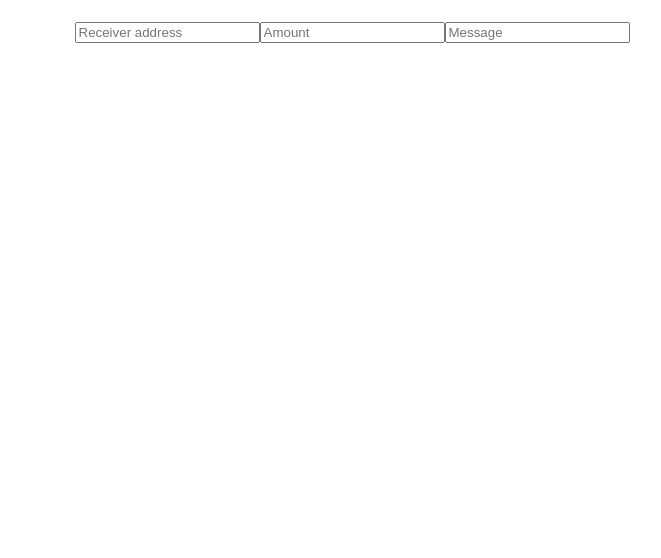
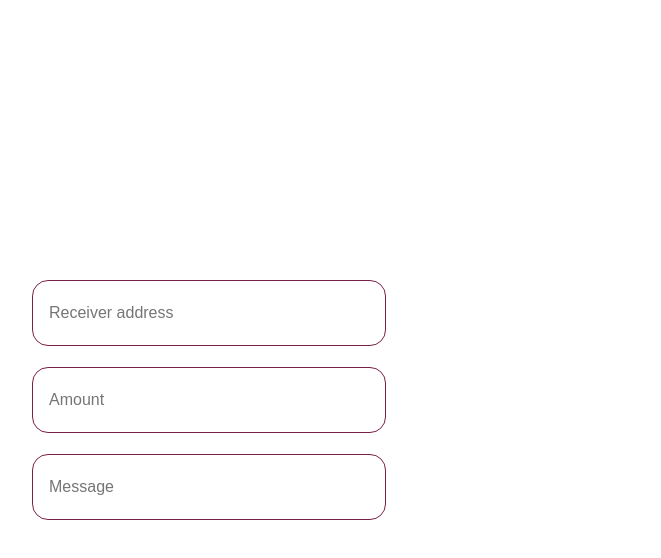
Before and after one commit to byteab/casper-qr, a React (Vite) app: page / in a window 1280 px wide. Shown: the top 558 px of the page, without its empty margins (288-949 px from the left). Built offline with nearby package versions, Linux system fonts and the light colour scheme.

Commit message:
styled components with some styles

```diff
--- a/package.json
+++ b/package.json
@@ -10,11 +10,13 @@
     "debounce": "^1.2.1",
     "react": "^17.0.0",
     "react-dom": "^17.0.0",
-    "react-qr-code": "^2.0.2"
+    "react-qr-code": "^2.0.2",
+    "styled-components": "^5.3.1"
   },
   "devDependencies": {
     "@types/react": "^17.0.0",
     "@types/react-dom": "^17.0.0",
+    "@types/styled-components": "^5.1.14",
     "@vitejs/plugin-react": "^1.0.0",
     "typescript": "^4.3.2",
     "vite": "^2.5.4"
--- a/src/App.css
+++ b/src/App.css
@@ -1,42 +1,31 @@
 .App {
-  text-align: center;
+  width: 100vw;
+  height: 100vh;
+  display: flex;
+  justify-content: center;
+  align-items: center;
 }
-
-.App-logo {
-  height: 40vmin;
-  pointer-events: none;
+.qrAndFormContainer {
+  width: 50%;
+  height: 50%;
+  display: flex;
+  flex-direction: row;
+  justify-content: space-between;
+  align-items: center;
 }
-
-@media (prefers-reduced-motion: no-preference) {
-  .App-logo {
-    animation: App-logo-spin infinite 20s linear;
-  }
-}
-
-.App-header {
-  background-color: #282c34;
-  min-height: 100vh;
+.formContainer {
   display: flex;
   flex-direction: column;
+  justify-content: space-between;
   align-items: center;
+  height: 15rem;
+  padding: 3rem 0;
+}
+.qrContainer {
+  display: flex;
   justify-content: center;
-  font-size: calc(10px + 2vmin);
-  color: white;
+  align-items: center;
+  width: 20rem;
+  height: 20rem;
+  overflow: hidden;
 }
-
-.App-link {
-  color: #61dafb;
-}
-
-@keyframes App-logo-spin {
-  from {
-    transform: rotate(0deg);
-  }
-  to {
-    transform: rotate(360deg);
-  }
-}
-
-button {
-  font-size: calc(10px + 2vmin);
-}
--- a/src/App.tsx
+++ b/src/App.tsx
@@ -1,4 +1,5 @@
 import { useState } from "react"
+import { Input } from "./components/Input"
 import logo from "./logo.svg"
 // @ts-ignore
 import debounce from "debounce"
@@ -36,20 +37,26 @@
 
   return (
     <div className="App">
-      {receiver ? <QRCode value={qrValue} /> : null}
-      <h1>{qrValue}</h1>
-      <input
+      {/* <h1>{qrValue}</h1> */}
+      <div className="qrAndFormContainer">
+        <div className="formContainer">
+          <Input
             name="receiver"
             onChange={handleChange}
             placeholder="Receiver address"
           />
-      <input
+          <Input
             name="amount"
             type="number"
             onChange={handleChange}
             placeholder="Amount"
           />
-      <input name="message" onChange={handleChange} placeholder="Message" />
+          <Input name="message" onChange={handleChange} placeholder="Message" />
+        </div>
+        <div className="qrContainer">
+          {receiver ? <QRCode value={qrValue} /> : null}
+        </div>
+      </div>
     </div>
   )
 }
--- /dev/null
+++ b/src/colors.css
@@ -0,0 +1,5 @@
+:root {
+    --color-blue: #408ec6;
+    --color-red: #7a2048;
+    --color-ink: #1e2761;
+}
--- /dev/null
+++ b/src/components/Input.tsx
@@ -0,0 +1,13 @@
+import styled from "styled-components"
+
+const Input = styled.input`
+  width: 20rem;
+  height: 2rem;
+  padding: 1rem;
+  border-radius: 1rem;
+  border: 1px solid var(--color-red);
+  display: inline-block;
+  font-size: 1rem;
+`
+
+export { Input }
--- a/src/index.css
+++ b/src/index.css
@@ -5,6 +5,7 @@
     sans-serif;
   -webkit-font-smoothing: antialiased;
   -moz-osx-font-smoothing: grayscale;
+  font-size: 62.5%;
 }
 
 code {
--- a/src/main.tsx
+++ b/src/main.tsx
@@ -1,5 +1,7 @@
 import React from 'react'
 import ReactDOM from 'react-dom'
+import './reset.css'
+import './colors.css'
 import './index.css'
 import App from './App'
 
--- /dev/null
+++ b/src/reset.css
@@ -0,0 +1,48 @@
+/* http://meyerweb.com/eric/tools/css/reset/
+   v2.0 | 20110126
+   License: none (public domain)
+*/
+
+html, body, div, span, applet, object, iframe,
+h1, h2, h3, h4, h5, h6, p, blockquote, pre,
+a, abbr, acronym, address, big, cite, code,
+del, dfn, em, img, ins, kbd, q, s, samp,
+small, strike, strong, sub, sup, tt, var,
+b, u, i, center,
+dl, dt, dd, ol, ul, li,
+fieldset, form, label, legend,
+table, caption, tbody, tfoot, thead, tr, th, td,
+article, aside, canvas, details, embed,
+figure, figcaption, footer, header, hgroup,
+menu, nav, output, ruby, section, summary,
+time, mark, audio, video {
+	margin: 0;
+	padding: 0;
+	border: 0;
+	font-size: 100%;
+	font: inherit;
+	vertical-align: baseline;
+}
+/* HTML5 display-role reset for older browsers */
+article, aside, details, figcaption, figure,
+footer, header, hgroup, menu, nav, section {
+	display: block;
+}
+body {
+	line-height: 1;
+}
+ol, ul {
+	list-style: none;
+}
+blockquote, q {
+	quotes: none;
+}
+blockquote:before, blockquote:after,
+q:before, q:after {
+	content: '';
+	content: none;
+}
+table {
+	border-collapse: collapse;
+	border-spacing: 0;
+}
```
Also changed, not shown: 2 other files (tests, documents, lock files or other folders). Lines whose indentation alone changed are shown as unchanged.
